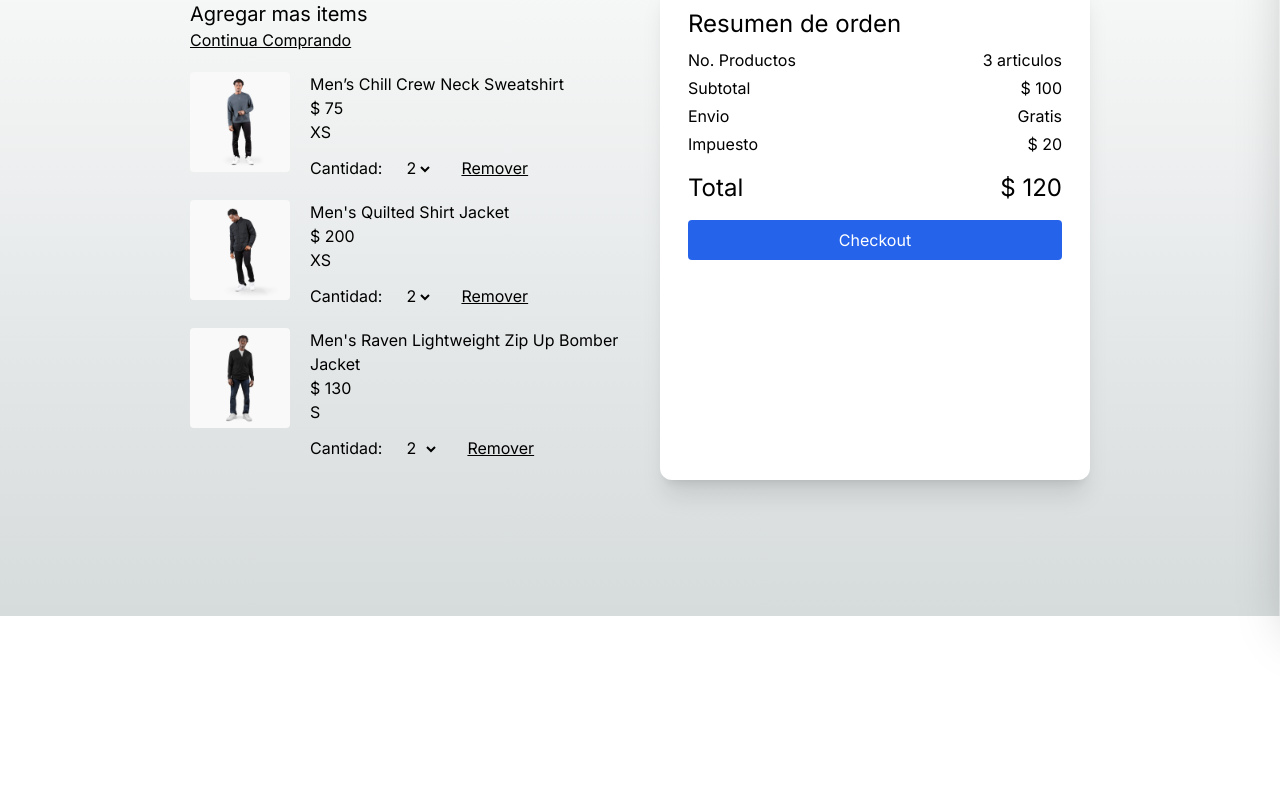
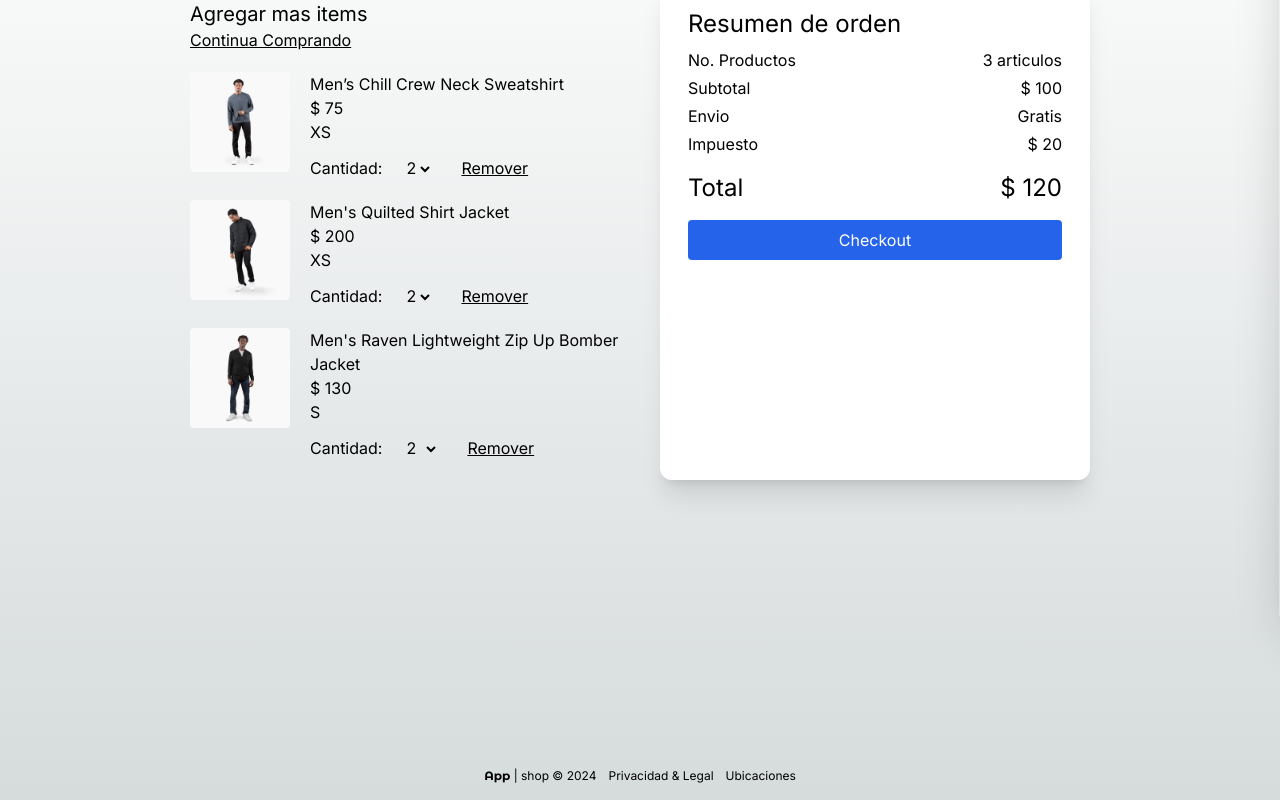
Before and after one commit to HarDep/next-shop, a Next.js app: page /cart in a window 1280 px wide. Shown: the part 184-984 px from the top of the page. Before the commit the page ends 800 px from the top, so only its background shows below. Built offline with nearby package versions, Linux system fonts and the light colour scheme.

Commit message:
Add footer

```diff
--- a/src/app/(shop)/cart/page.tsx
+++ b/src/app/(shop)/cart/page.tsx
@@ -40,7 +40,7 @@
                                         {/* talla seleccionada */}
                                         <p>{product.sizes[0]}</p>
                                         <QuantitySelectorList quatitySelected={2} maxQuantity={product.inStock} />
-                                        <button className="ml-7 underline mt-3">Remover</button>
+                                        <button className="ml-7 underline mt-3 hover:text-gray-500">Remover</button>
                                     </div>
                                 </div>
                             ))
--- a/src/app/(shop)/layout.tsx
+++ b/src/app/(shop)/layout.tsx
@@ -1,4 +1,4 @@
-import { Sidebar, TopMenu } from "@/components";
+import { Footer, Sidebar, TopMenu } from "@/components";
 
 export default function ShopLayout({ children }: { children: React.ReactNode }) {
     return (
@@ -8,6 +8,7 @@
             <div className="md:px-10">
                 {children}
             </div>
+            <Footer />
         </main>
     )
 }
--- a/src/components/index.ts
+++ b/src/components/index.ts
@@ -3,6 +3,7 @@
 export * from './ui/not-found/PageNotFound';
 export * from './ui/title/Title';
 export * from './ui/sidebar/Sidebar';
+export * from './ui/footer/Footer';
 export * from './products/products-grid/ProductsGrid';
 export * from './products/products-grid/ProductGridItem';
 export * from './product/size-selector/SizeSelector';
--- /dev/null
+++ b/src/components/ui/footer/Footer.tsx
@@ -0,0 +1,16 @@
+import { titleFont } from '@/configs/fonts'
+import Link from 'next/link'
+
+export const Footer = () => {
+    return (
+        <div className='flex w-full justify-center text-xs mb-4'>
+            <Link href={'/'}>
+                <span className={`${titleFont.className} antialiased font-bold`}>App </span>
+                <span>| shop </span>
+                <span>© {new Date().getFullYear()}</span>
+            </Link>
+            <Link href={'/'} className='ml-3'>Privacidad & Legal</Link>
+            <Link href={'/'} className='ml-3'>Ubicaciones</Link>
+        </div>
+    )
+}
```
